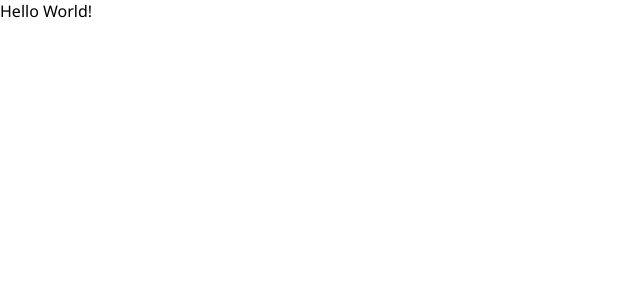
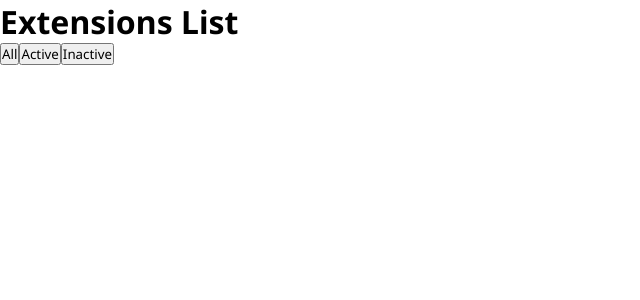
Before and after one commit to adie9/browser-extensions-manager-ui-main, a React (Vite) app: page / in a window 1280 px wide. Shown: the top 300 px of the page, without its empty margins (0-640 px from the left). Built offline with nearby package versions, Linux system fonts and the light colour scheme.

Commit message:
Added buttons

```diff
--- a/src/App.css
+++ b/src/App.css
@@ -5,4 +5,8 @@
   padding: 0;
   margin: 0;
   font-family: "Noto Sans", sans-serif;
+}
+
+.btn-group {
+  display: flex;
 }/*# sourceMappingURL=App.css.map */
--- a/src/App.jsx
+++ b/src/App.jsx
@@ -1,13 +1,18 @@
 import { useState } from 'react'
 import './App.css'
+import Button from "./components/Button/Button"
 
 function App() {
-  const [count, setCount] = useState(0)
 
   return (
     <>
       <div>
-        <p>Hello World!</p>
+        <h1>Extensions List</h1>
+        <div className='btn-group'>
+          <Button label="All" />
+          <Button label="Active" />
+          <Button label="Inactive" />
+        </div>
       </div>
     </>
   )
--- a/src/App.scss
+++ b/src/App.scss
@@ -22,3 +22,7 @@ $dark-gradient: linear-gradient(180deg, #040918 0%, #091540 100%);
   margin: 0;
   font-family: "Noto Sans", sans-serif;
 }
+
+.btn-group {
+  display: flex;
+}
--- /dev/null
+++ b/src/components/Button/Button.jsx
@@ -0,0 +1,9 @@
+export default function Button({label}) {
+    return(
+        <>
+            <button>
+                {label}
+            </button>
+        </>
+    )
+}
--- a/src/components/Card.jsx
+++ /dev/null
@@ -1,5 +0,0 @@
-function Card() {
-    <div className="card-container">
-
-    </div>
-}
```
Also changed, not shown: 1 other file (tests, documents, lock files or other folders).
